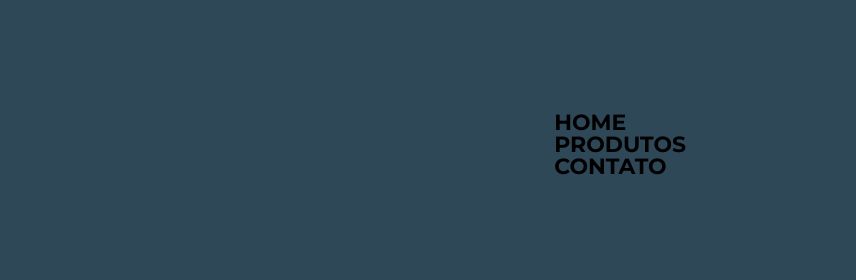
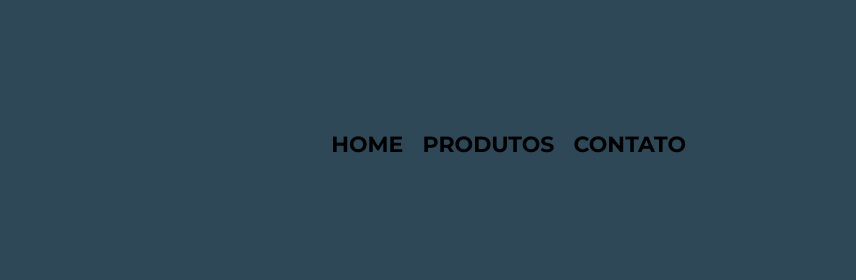
Before and after one commit to mat2777/Vendedor-de-carros, a plain HTML site: page index.html in a window 1280 px wide. Shown: the top 280 px of the page, 424-1280 px from the left. Drawn offline with Linux system fonts and the light colour scheme.

Commit message:
ajuste  inline

```diff
--- a/styles/header.css
+++ b/styles/header.css
@@ -61,6 +61,9 @@ nav a:hover {
     #nome_empresa {
         display: flex;
     }
+    nav ul{
+        display: inline;
+    }
 
 }
 
--- a/styles/principal.css
+++ b/styles/principal.css
@@ -13,7 +13,6 @@
 }
 
 .principal p {
-    color: #ff0000;
     margin: 0 0 1em;
 }
 
```
